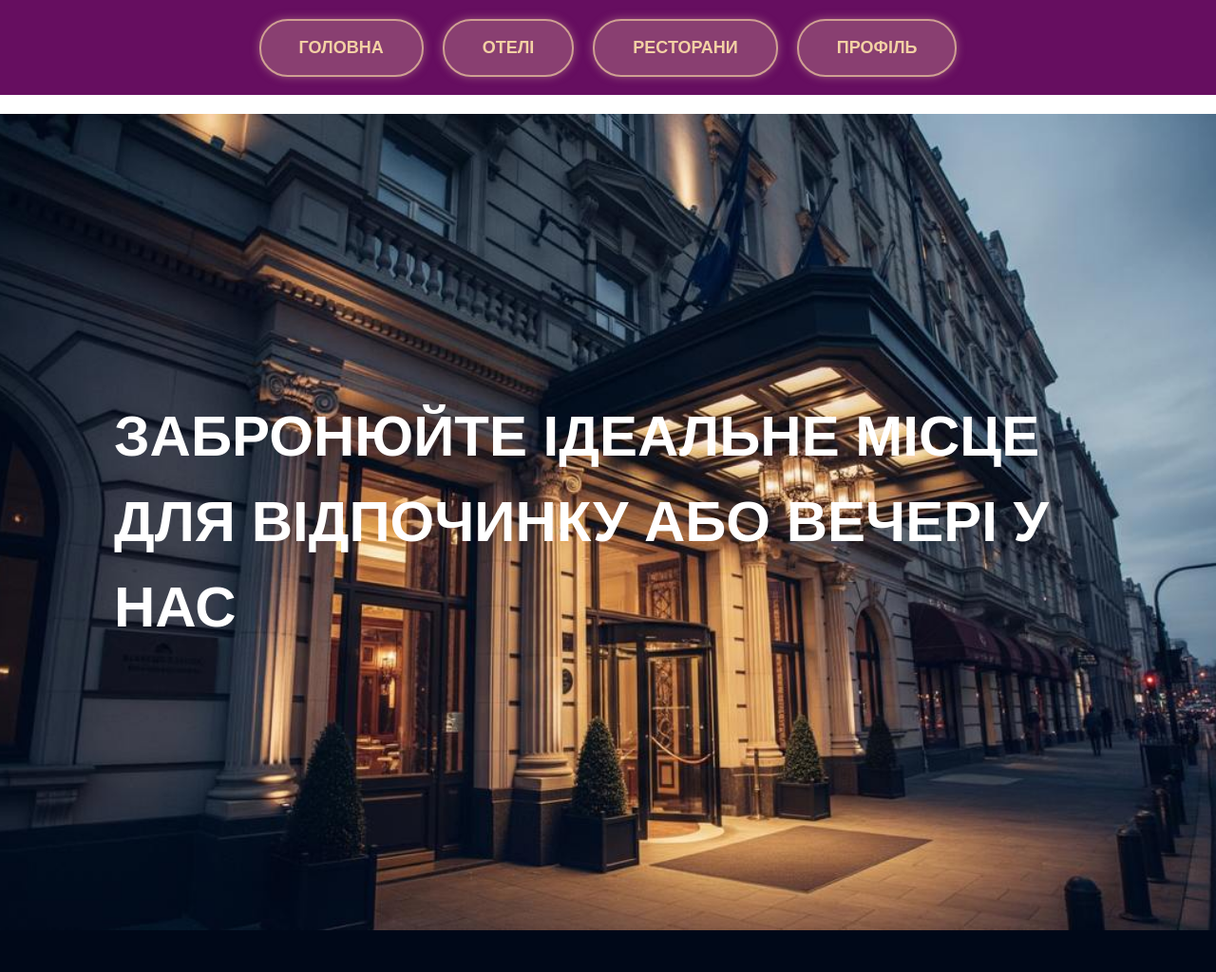
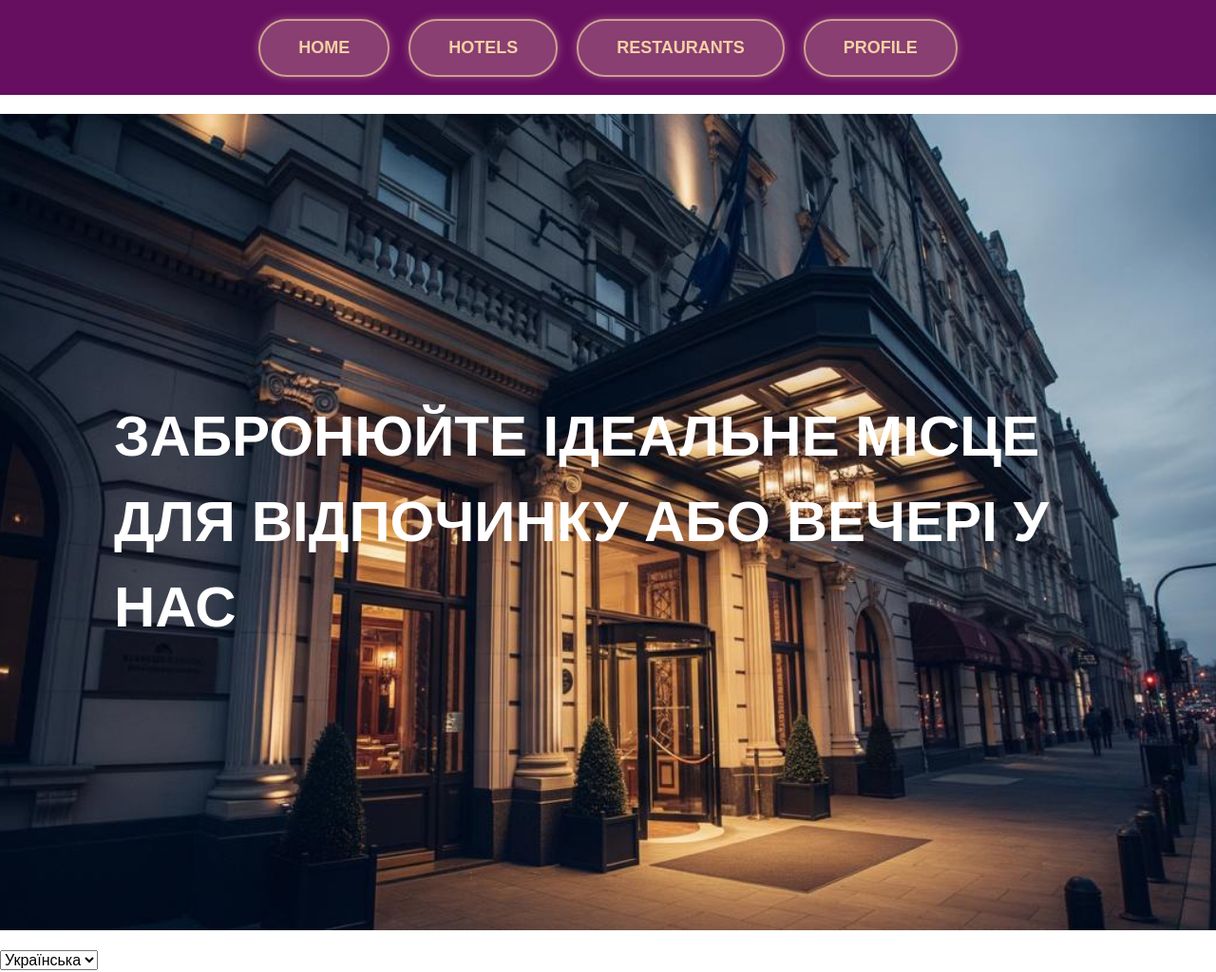
Before and after one commit to OWLsTyLe/Reservation_system-2.0, a Django app: page / in a window 1280 px wide; the page is wider, and only the part inside the window is pictured. Shown: that part at 95% size. Before the commit the page ends 980 px from the top of that part, so only its background shows below. Run offline with Django 5.2, Linux system fonts and the light colour scheme.

Commit message:
create simple localization

```diff
--- a/main/templates/main/index.html
+++ b/main/templates/main/index.html
@@ -1,5 +1,6 @@
+<!doctype html>
+{% load i18n %}
 {% load static %}
-<!doctype html>
 <html lang="en">
 <head>
     <meta charset="UTF-8">
@@ -15,10 +16,10 @@
     <div class="center-container">
         <aside>
             <ul>
-                <li><a href="{% url 'home' %}" class="btn">Головна</a></li>
-                <li><a href="{% url 'hotels' %}" class="btn">Отелі</a></li>
-                <li><a href="{% url 'restourants' %}" class="btn">Ресторани</a></li>
-                <li><a href="{% url 'ackount' %}" class="btn">Профіль</a></li>
+                <li><a href="{% url 'home' %}" class="btn">{% trans "Home" %}</a></li>
+                 <li><a href="{% url 'hotels' %}" class="btn">{% trans "Hotels" %}</a></li>
+                <li><a href="{% url 'restourants' %}" class="btn">{% trans "Restaurants" %}</a></li>
+                <li><a href="{% url 'ackount' %}" class="btn">{% trans "Profile" %}</a></li>
             </ul>
         </aside>
         <div class="content-overlay">
@@ -33,5 +34,13 @@
         <img src="{% static 'main/img/photo_2025-06-28_18-51-46.jpg' %}" alt="image">
         <div class="over">ЗАБРОНЮЙТЕ IДЕАЛЬНЕ МІСЦЕ ДЛЯ ВІДПОЧИНКУ АБО ВЕЧЕРІ У НАС</div>
     </div>
+<form action="{% url 'set_language' %}" method="post" id="language-form">
+  {% csrf_token %}
+  <select name="language" onchange="document.getElementById('language-form').submit();">
+    <option value="uk">Українська</option>
+    <option value="en">English</option>
+    <option value="de">Deutsch</option>
+  </select>
+</form>
 </body>
 </html>
```
Also changed, not shown: first/settings.py (+13 -11 lines).
